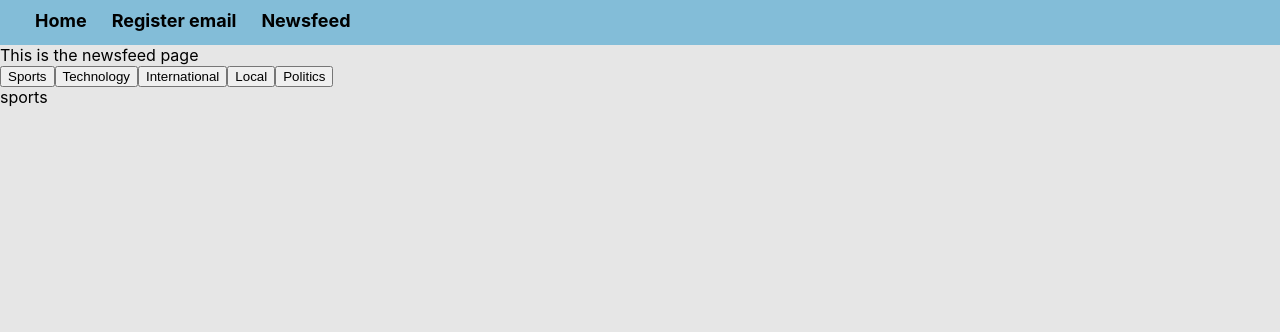
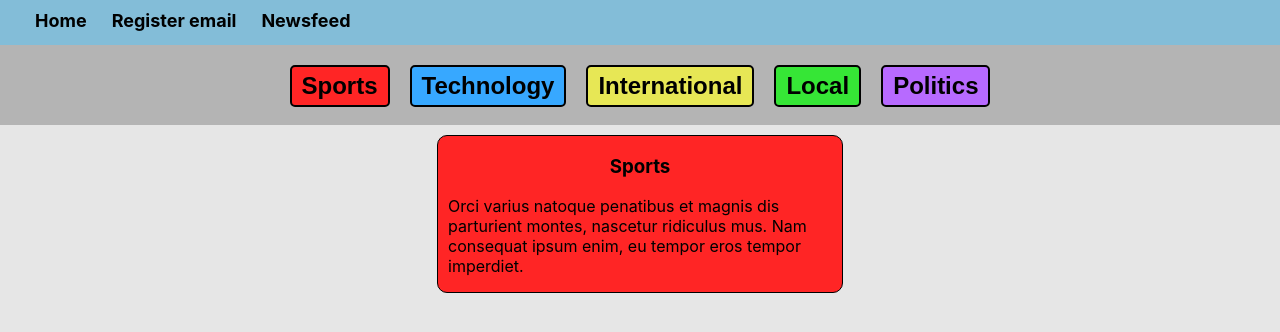
Before and after one commit to SebastianG9912/submission-task, a React (Create React App) app: page /newsfeed in a window 1280 px wide. Both pictures are taken after a click on the button "Sports". Shown: the top 332 px of the page. Built offline with nearby package versions, Linux system fonts and the light colour scheme.

Commit message:
"Newsfeed"-view has been styled

```diff
--- a/src/App.js
+++ b/src/App.js
@@ -27,7 +27,7 @@ function App() {
           }}
         >
           <Link class="btn-secondary" to="/Register">
-            Register for interest
+            Register for newsletter
           </Link>
           <Link class="btn-secondary" to="/Newsfeed">
             See the newsfeed
--- a/src/components/Topics.jsx
+++ b/src/components/Topics.jsx
@@ -17,15 +17,19 @@ const Topics = () =>{
 
     return(
     <div>
-        <form>
-            <div>
-                <button type="button" onClick={event =>{handleNews(event, "sports")}}>Sports</button>
-                <button type="button" onClick={event =>{handleNews(event, "technology")}}>Technology</button>
-                <button type="button" onClick={event =>{handleNews(event, "international")}}>International</button>
-                <button type="button" onClick={event =>{handleNews(event, "local")}}>Local</button>
-                <button type="button" onClick={event =>{handleNews(event, "politics")}}>Politics</button>
-            </div>
-        </form>
+        <div style={
+            {width:"100%",
+            minHeight:"80px",
+            backgroundColor:"rgb(180, 180, 180)"}
+        }>
+            <form class="newsForm">
+                <button type="button" onClick={event =>{handleNews(event, "Sports")}} class="color-sports">Sports</button>
+                <button type="button" onClick={event =>{handleNews(event, "Technology")}} class="color-technology">Technology</button>
+                <button type="button" onClick={event =>{handleNews(event, "International")}} class="color-international">International</button>
+                <button type="button" onClick={event =>{handleNews(event, "Local")}} class="color-local">Local</button>
+                <button type="button" onClick={event =>{handleNews(event, "Politics")}} class="color-politics">Politics</button>
+            </form>
+        </div>
 
         <ShowCaseNews chosenNews={allNews}/>
     </div>)
@@ -33,8 +37,50 @@ const Topics = () =>{
 
 const ShowCaseNews = ({chosenNews}) =>{
     return(
-        <div>
-            {chosenNews.map(item => <div>{item}</div>)}
+        <div class="newsCards">
+            {chosenNews.map(item =>{
+                let className = "color-"
+                let content = ""
+                switch(item){
+                    case "Sports":
+                    className += "sports"
+                    content = "Orci varius natoque penatibus et magnis dis parturient montes, nascetur ridiculus mus. Nam consequat ipsum enim, eu tempor eros tempor imperdiet."
+                    break
+
+                    case "Technology":
+                        className += "technology"
+                        content = "Etiam tincidunt lacinia ex, vel tempus libero tempor vitae. Cras sapien leo, malesuada mollis massa non, gravida ultrices leo. Suspendisse eu arcu accumsan, placerat felis quis, vehicula justo. Nulla sit amet elementum purus. Donec varius ac lectus quis pellentesque. Morbi sed ante vel nulla aliquet mollis et in magna. Nulla massa ex, semper ac scelerisque at, sollicitudin nec nibh."
+                        break
+
+                    case "International":
+                    className += "international"
+                    content = "Phasellus elementum augue congue, faucibus nunc eget, convallis magna."
+                    break
+
+                    case "Local":
+                    className += "local"
+                    content = "Lorem ipsum dolor sit amet, consectetur adipiscing elit. Aliquam luctus risus et metus vestibulum, in suscipit lorem venenatis."
+                    break
+
+                    case "Politics":
+                    className += "politics"
+                    content = "Sed ultricies varius metus, sed molestie est molestie sit amet."
+                    break
+
+                    default:
+                        className = ""
+                    break
+                }
+
+                return(
+                    <div class={className}>
+                        <h3>{item}</h3>
+                        <p>
+                            {content}
+                        </p>
+                    </div>
+                )
+                })}
         </div>
     )
 }
--- a/src/components/styles.css
+++ b/src/components/styles.css
@@ -1,3 +1,7 @@
+html{
+    overflow-x: hidden;
+}
+
 body{
     background-color: rgb(230, 230, 230);
 }
@@ -77,4 +81,74 @@ width: min-content;
 .inputBtn input{
     border-right: 0;
     border-top-right-radius: 0;
-    border-bottom-right-radius: 0;}
+    border-bottom-right-radius: 0;
+}
+
+.newsForm{
+    padding-top: 20px;
+    margin: auto;
+    max-width: 80%;
+    display:flex;
+    justify-content: center;
+}
+
+.newsForm button{
+    margin:0 10px 0 10px;
+    padding: 5px 10px 5px 10px;
+    font-size: x-large;
+    font-weight: bolder;
+    border-radius: 5px;
+    border: 2px solid rgb(0, 0, 0);
+    background-color: rgb(200, 200, 200);
+    transition: all 0.2s ease-in-out;
+}
+
+.newsForm button:hover{
+    opacity: 75%;
+    cursor:pointer;
+}
+
+.newsCards{
+    display: flex;
+    justify-content: space-around;
+}
+
+.newsCards > *{
+    border: 1px solid black;
+    border-radius: 10px;
+    width: 30%;
+    height: fit-content;
+    margin: 10px;
+    padding-left: 10px;
+    padding-right: 10px;
+}
+
+.newsCards h3{
+    text-align: center;
+}
+
+.color-sports{
+    background-color: rgb(255, 37, 37)!important;
+}
+
+.color-technology{
+    background-color: rgb(55, 168, 255)!important;
+}
+
+.color-international{
+    background-color: rgb(231, 231, 85)!important;
+}
+
+.color-local{
+    background-color: rgb(54, 230, 54)!important;
+}
+
+.color-politics{
+    background-color: rgb(183, 106, 255)!important;
+}
+
+@media (max-width: 800px) {
+    .newsCards, .links, .newsForm{
+        flex-wrap: wrap;
+    }
+}
--- a/src/routes/Newsfeed.jsx
+++ b/src/routes/Newsfeed.jsx
@@ -5,7 +5,6 @@ const Newsfeed = () => {
     return (
         <div>
             <Links />
-            This is the newsfeed page
             <Topics />
         </div>
     );
```
